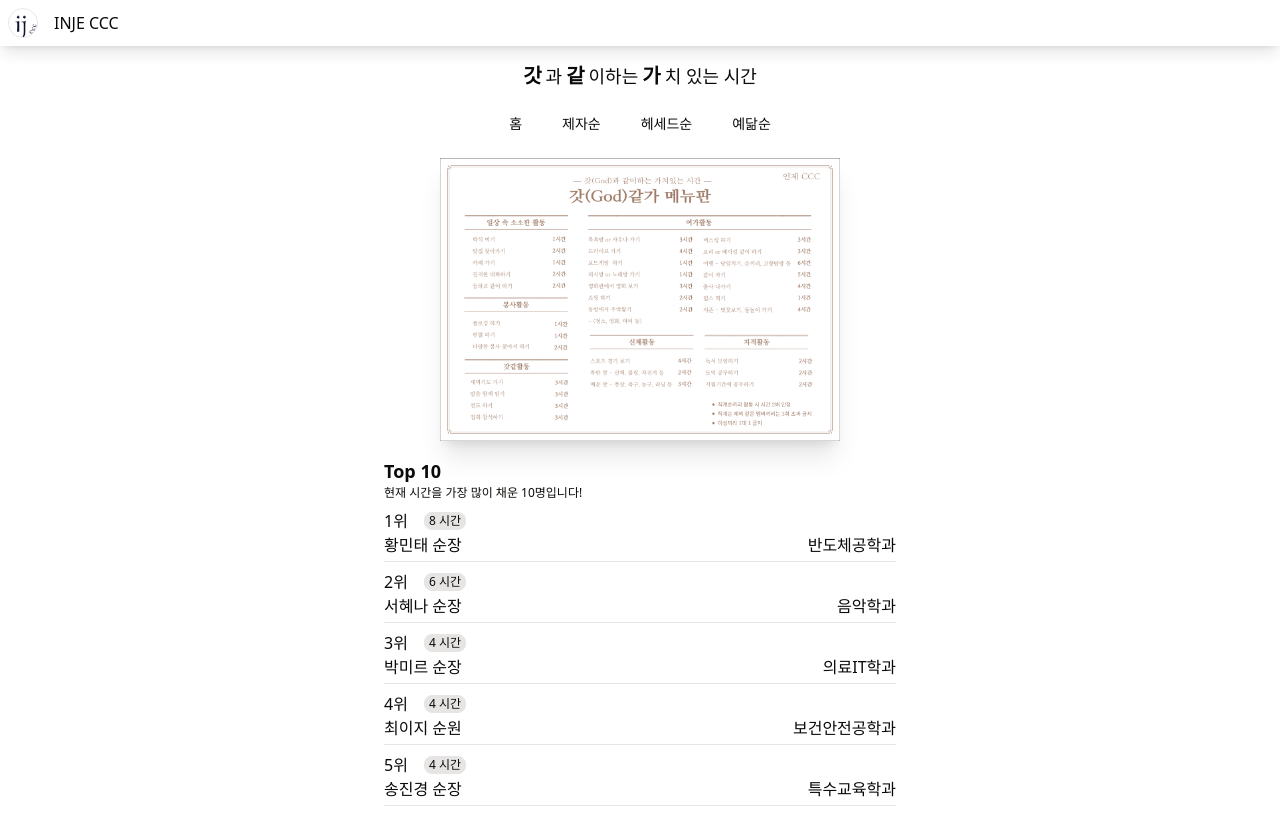
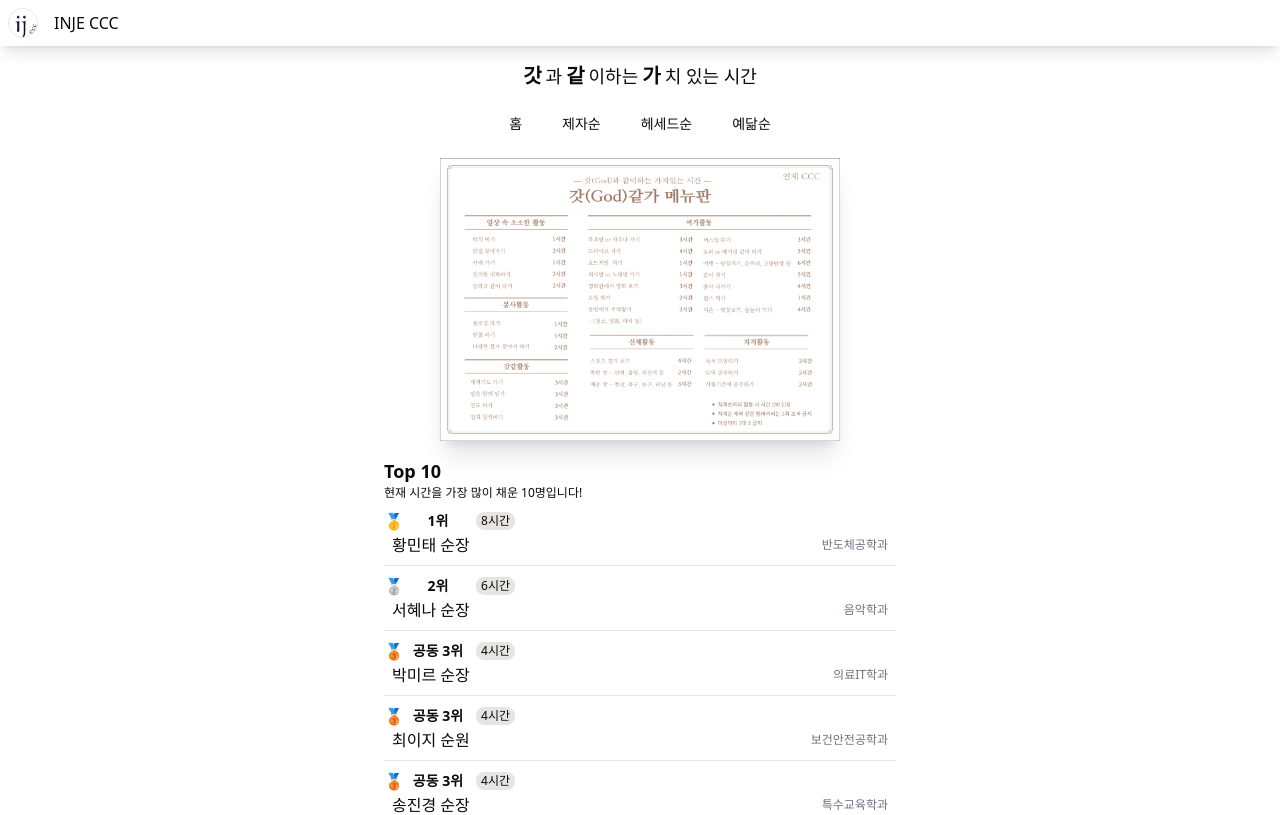
Before and after one commit to KJWGarden/InjeCCC, a Next.js app: page / in a window 1280 px wide. Shown: the top 815 px of the page. Built offline with nearby package versions, Linux system fonts and the light colour scheme.

Commit message:
Feat:공동 순위 추가 및 등수별 메달 추가

```diff
--- a/components/toprating.tsx
+++ b/components/toprating.tsx
@@ -12,6 +12,33 @@ export default function Toprating() {
   const top10 = students
     .sort((a, b) => b.filledHours - a.filledHours)
     .slice(0, 10);
+
+  let currentRank = 1;
+  let prevHours: number | null = null;
+  let sameRankCount = 0;
+
+  const rankedTop10 = top10.map((student, index, array) => {
+    let isJoint = false;
+    if (
+      (index > 0 && student.filledHours === array[index - 1].filledHours) ||
+      (index < array.length - 1 &&
+        student.filledHours === array[index + 1].filledHours)
+    ) {
+      isJoint = true;
+    }
+
+    if (index > 0 && student.filledHours === array[index - 1].filledHours) {
+      // 바로 위 학생이랑 같으면 rank 유지
+    } else {
+      // 다르면 등수 업데이트
+      currentRank = index + 1;
+    }
+    return {
+      ...student,
+      rank: currentRank,
+      isJoint,
+    };
+  });
 
   return (
     <motion.div
@@ -48,22 +75,34 @@ export default function Toprating() {
         <div className="text-lg font-bold">Top 10</div>
         <p className="text-xs">현재 시간을 가장 많이 채운 10명입니다!</p>
         <div>
-          {top10.map((student, index) => (
-            <div key={student.id}>
-              <div className="flex pt-2 pb-1">
-                <div className="w-full">
-                  <div className="flex gap-4 items-center">
-                    {index + 1}위
-                    <p className="text-xs font-light border rounded-lg px-1 bg-stone-200">
-                      {student.filledHours} 시간
-                    </p>
+          {rankedTop10.map((student) => (
+            <div key={student.id} className="w-full">
+              <div className="flex flex-col w-full py-2">
+                <div className="flex items-center gap-2">
+                  <div className="w-4 text-center">
+                    {student.rank === 1
+                      ? "🥇"
+                      : student.rank === 2
+                      ? "🥈"
+                      : student.rank === 3
+                      ? "🥉"
+                      : "🎖️"}
                   </div>
-                  <div className="flex justify-between">
-                    <p>
-                      {student.name} {student.level}
-                    </p>
-                    <p>{student.department}</p>
+                  <div className="text-sm min-w-[60px] text-center font-bold">
+                    {student.isJoint ? "공동 " : ""}
+                    {student.rank}위
                   </div>
+                  <div className="text-xs font-light min-w-[60px]">
+                    <div className="w-fit border rounded-lg px-1 bg-stone-200">
+                      {student.filledHours}시간
+                    </div>
+                  </div>
+                </div>
+                <div className="flex justify-between items-center w-full pl-2 pr-2">
+                  <p className="text-md">
+                    {student.name} {student.level}
+                  </p>
+                  <p className="text-xs text-gray-500">{student.department}</p>
                 </div>
               </div>
               <Separator orientation="horizontal" />
```
